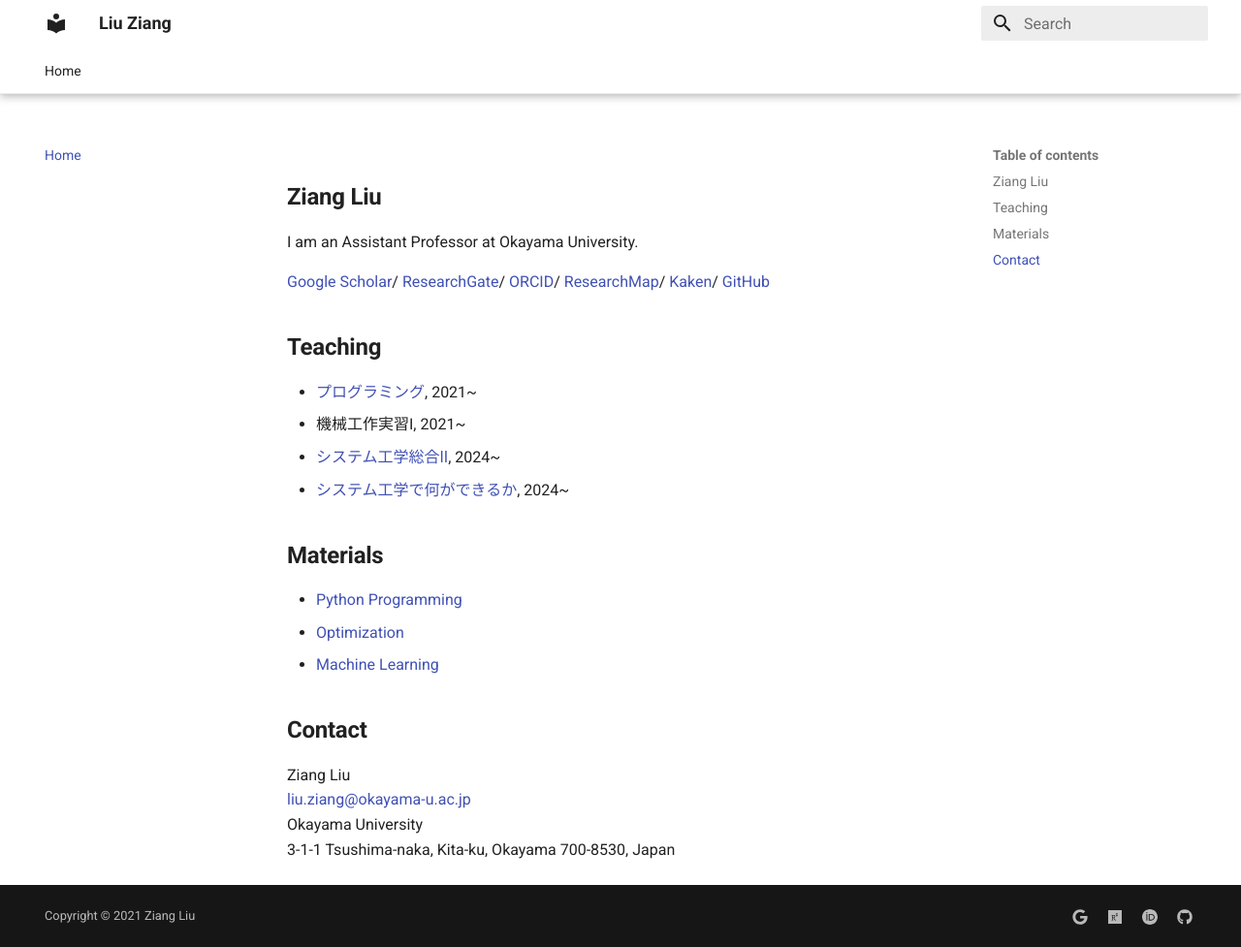
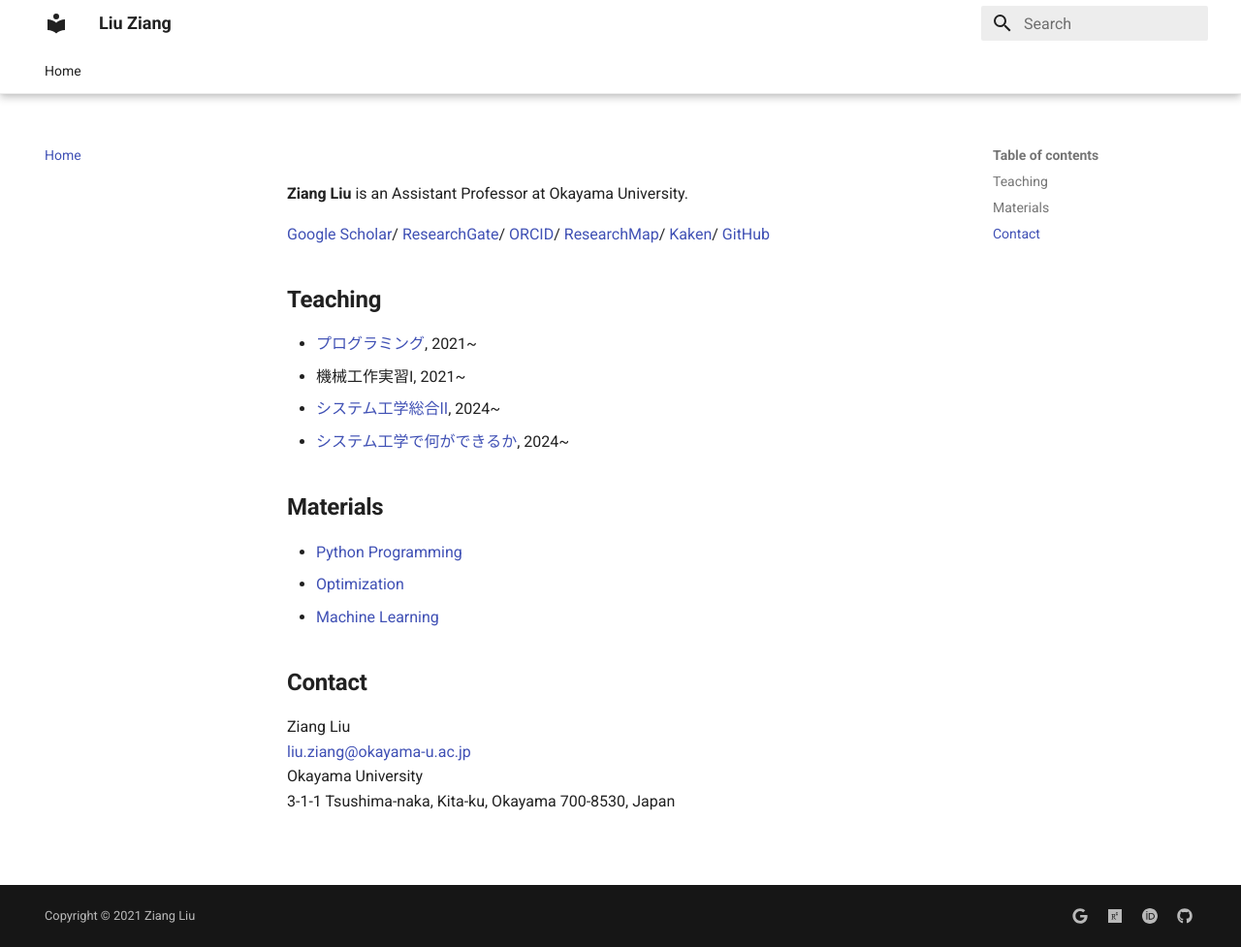
Before and after one commit to zi-ang-liu/zi-ang-liu.github.io, an MkDocs documentation site: the page built from docs/index.md, in a window 1280 px wide and 977 px high. Shown: the whole window at 97% size. Built offline with MkDocs 1.6.1 and Material for MkDocs 9.7.7, drawn with Linux system fonts in a browser that asks for light colours.

Commit message:
Update index.md

```diff
--- a/docs/index.md
+++ b/docs/index.md
@@ -1,8 +1,6 @@
 #
 
-## Ziang Liu
-
-I am an Assistant Professor at Okayama University.
+**Ziang Liu** is an Assistant Professor at Okayama University.
 
 [Google Scholar](https://scholar.google.com/citations?hl=en&user=_G5ufOEAAAAJ)/
 [ResearchGate](https://www.researchgate.net/profile/Ziang-Liu-4)/
```
